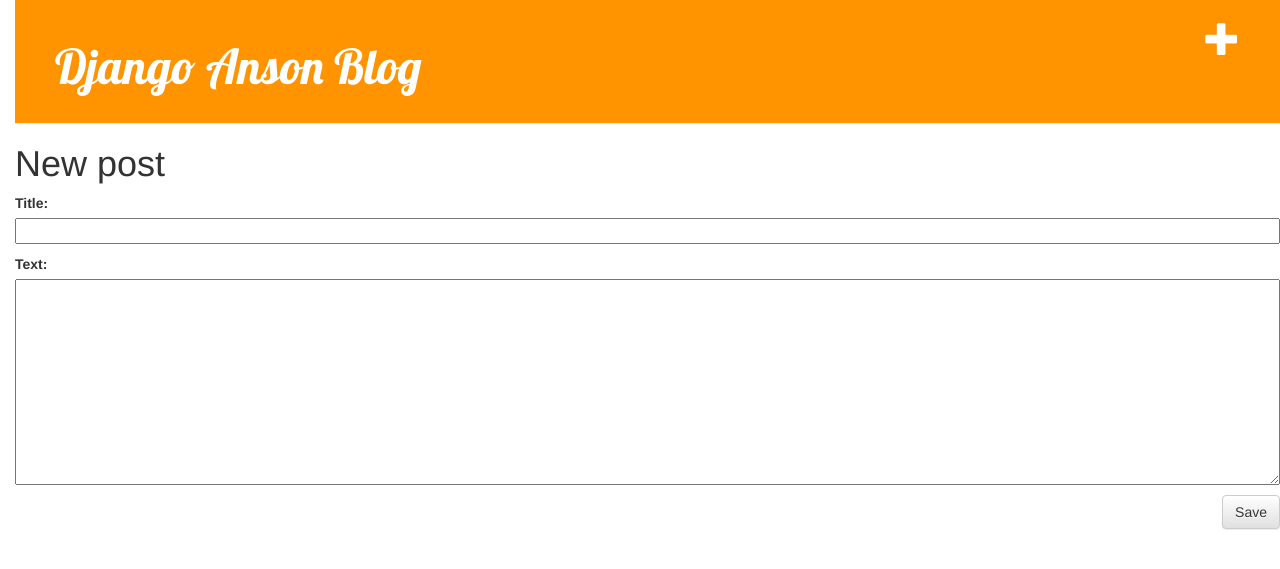
After one commit to AnsonShaji1/my-first-blog, a Django app: page /post/new/ in a window 1280 px wide. The commit adds this page. Shown: the top 569 px of the page. Run offline with Django 3.2, Linux system fonts and the light colour scheme; some libraries are stand-ins or nearby versions.

Commit message:
make form

```diff
--- /dev/null
+++ b/blog/forms.py
@@ -0,0 +1,7 @@
+from django import forms
+from .models import Post
+
+class PostForm(forms.ModelForm):
+    class Meta:
+        model=Post
+        fields=('title','text',)
--- a/blog/static/css/blog.css
+++ b/blog/static/css/blog.css
@@ -36,20 +36,20 @@
     color: #828282;
 }
 
-/*.save {
+.save {
     float: right;
-}*/
+}
 
-.send-form textarea, .send-form input {
+.post-form textarea, .post-form input {
     width: 100%;
 }
 
-/*.top-menu, .top-menu:hover, .top-menu:visited {
+.top-menu, .top-menu:hover, .top-menu:visited {
     color: #ffffff;
     float: right;
     font-size: 26pt;
     margin-right: 20px;
-}*/
+}
 
 .send {
     margin-bottom: 70px;
--- a/blog/templates/blog/base.html
+++ b/blog/templates/blog/base.html
@@ -10,6 +10,7 @@
     </head>
     <body>
         <div class="page-header">
+	    <a href="{% url 'post_new' %}" class="top-menu"><span class="glyphicon glyphicon-plus"></span></a>
             <h1><a href="">Django Anson Blog</a></h1>
         </div>
 	<div class="for">
--- /dev/null
+++ b/blog/templates/blog/post_edit.html
@@ -0,0 +1,10 @@
+{% extends 'blog/base.html' %}
+
+
+{% block content %}
+    <h1>New post</h1>
+    <form method="POST" class="post-form">{% csrf_token %}
+        {{ form.as_p }}
+	<button type="submit" class="save btn btn-default">Save</button>
+    </form>
+{% endblock %}
--- a/blog/urls.py
+++ b/blog/urls.py
@@ -4,4 +4,5 @@
 urlpatterns=[
     url(r'^$',views.post_list,name='post_list'),
     url(r'^post/(?P<pk>\d+)/$', views.post_detail, name='post_detail'),
+    url(r'^post/new/$', views.post_new, name='post_new'),
 ]
--- a/blog/views.py
+++ b/blog/views.py
@@ -1,6 +1,8 @@
 from django.shortcuts import render,get_object_or_404
 from django.utils import timezone
 from .models import Post
+from .forms import PostForm
+from django.shortcuts import redirect
 
 def post_list(request):
     posts=Post.objects.filter(published_date__lte=timezone.now()).order_by('published_date')
@@ -10,3 +12,18 @@
 def post_detail(request,pk):
     post = get_object_or_404(Post, pk=pk)
     return render(request, 'blog/post_detail.html', {'post': post})
+
+
+
+def post_new(request):
+    if request.method == "POST":
+        form = PostForm(request.POST)
+        if form.is_valid():
+            post = form.save(commit=False)
+            post.author = request.user
+            post.published_date = timezone.now()
+            post.save()
+            return redirect('post_detail', pk=post.pk)
+    else:
+        form = PostForm()
+    return render(request, 'blog/post_edit.html', {'form': form})
```
